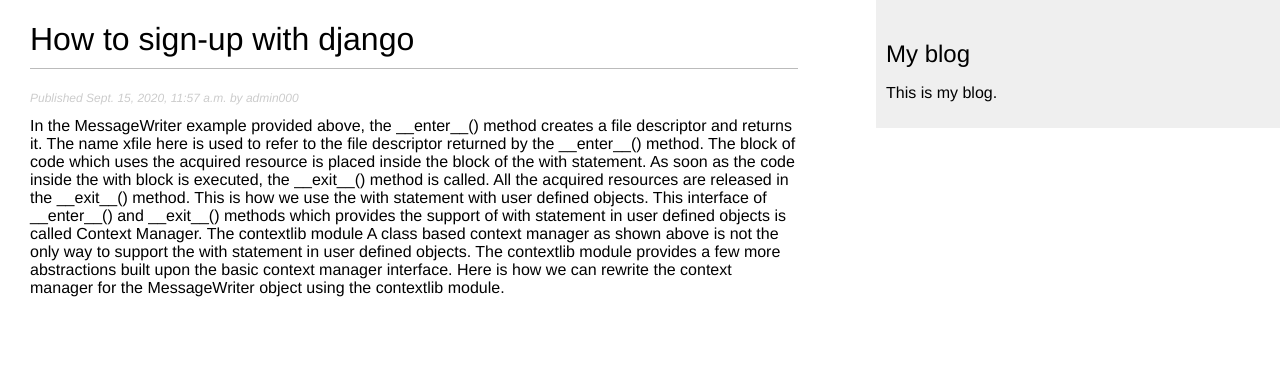
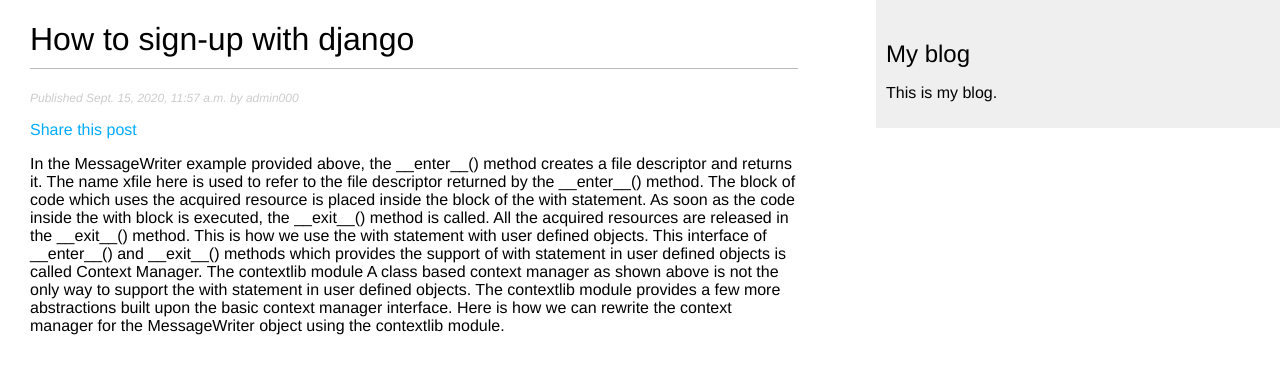
Before and after one commit to brahim024/dj-tutorial, a Django app: a page that uses myapp/templates/post_details.html in a window 1280 px wide. Shown: the top 374 px of the page. Run offline with Django 3.2, Linux system fonts and the light colour scheme; data comes from the database, SQL or seed files in the repository.

Commit message:
add email hosting and linked template to email sending

```diff
--- a/myapp/templates/post_details.html
+++ b/myapp/templates/post_details.html
@@ -5,5 +5,10 @@
  <p class="date">
  Published {{ post.publish }} by {{ post.author }}
  </p>
+ <p>
+ <a href="{% url 'blog:post_share' post.id %}">
+ Share this post
+ </a>
+</p>
  {{ post.body}}
 {% endblock %}
--- a/myapp/templates/share.html
+++ b/myapp/templates/share.html
@@ -1,10 +1,10 @@
+{% extends "base.html" %}
 {% block title %}Share a post{% endblock %}
 {% block content %}
  {% if sent %}
  <h1>E-mail successfully sent</h1>
  <p>
- "{{ post.title }}" was successfully sent to {{ form.cleaned_
-data.to }}.
+ "{{ post.title }}" was successfully sent to {{ form.cleaned_data.to }}.
  </p>
  {% else %}
  <h1>Share "{{ post.title }}" by e-mail</h1>
--- a/myapp/views.py
+++ b/myapp/views.py
@@ -34,24 +34,26 @@ class PostListView(ListView):
 	context_object_name='posts'
 	paginate_by= 2
 	template_name='post_list.html'
-def post_share(request,post_id):
-	post=get_object_or_404(Post,id=post_id,status='published')
-	sent=False
-	#retrieve post by id
-	if request.method=='POST':
-		form=EmailPostForm(request.POST)
-		cd =form.cleaned_data
-		#send email
-		post_url=request.build_absolute_url(post.get_absolute_url())
-		subjects=f"{cd ['name']} recommends your red"\
-				 f"{post.title}"
-		message = f"Read {post.title} at {post_url}\n\n" \
- 				  f"{cd['name']}\'s comments: {cd['comments']}"
- 		send_mail(subject, message, 'boughanm6@gmail.com' ,
- 						  [cd['to']])
- 		sent = True
-	else:
-		form =EmailPostForm
-	return render(request,'share.html',{'post':post ,
-										'form':form,
-										'sent':sent})
+def post_share(request, post_id):
+    # Retrieve post by id
+    post = get_object_or_404(Post, id=post_id, status='published')
+    sent = False
+
+    if request.method == 'POST':
+        # Form was submitted
+        form = EmailPostForm(request.POST)
+        if form.is_valid():
+            # Form fields passed validation
+            cd = form.cleaned_data
+            post_url = request.build_absolute_uri(post.get_absolute_url())
+            subject = f"{cd['name']} recommends you read {post.title}"
+            message = f"Read {post.title} at {post_url}\n\n" \
+                      f"{cd['name']}\'s comments: {cd['comments']}"
+            send_mail(subject, message, 'admin22@gmail.com', [cd['to']])
+            sent = True
+
+    else:
+        form = EmailPostForm()
+    return render(request, 'share.html', {'post': post,
+                                                    'form': form,
+                                                    'sent': sent})
--- a/project/settings.py
+++ b/project/settings.py
@@ -132,8 +132,8 @@ MEDIA_URL = '/media/'
 EMAIL_BACKEND = 'django.core.mail.backends.console.EmailBackend'
 
 EMAIL_HOST = 'smtp.gmail.com'
-EMAIL_HOST_USER = 'your_account@gmail.com'
-EMAIL_HOST_PASSWORD = 'your_password'
+EMAIL_HOST_USER = 'boughanm6@gmail.com'
+EMAIL_HOST_PASSWORD = 'montalak2018'
 [ 43 ]
 EMAIL_PORT = 587
 EMAIL_USE_TLS = True
```
